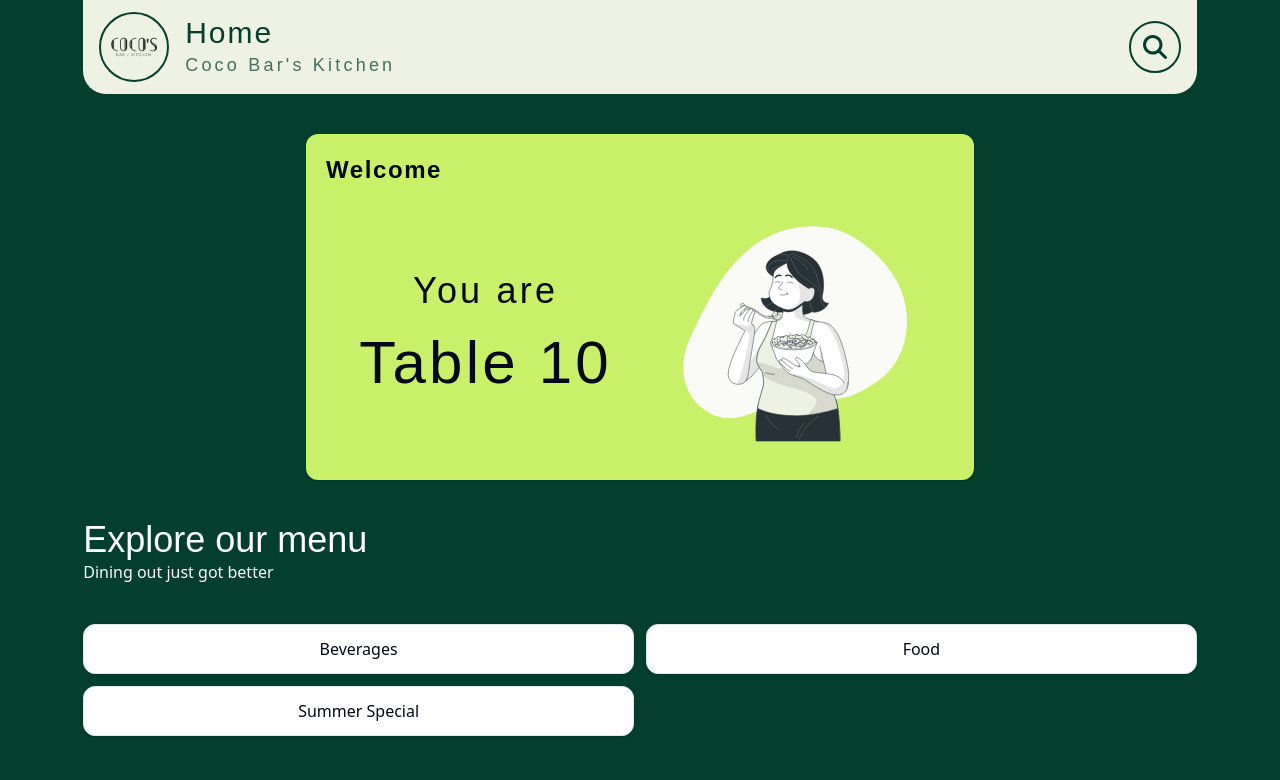
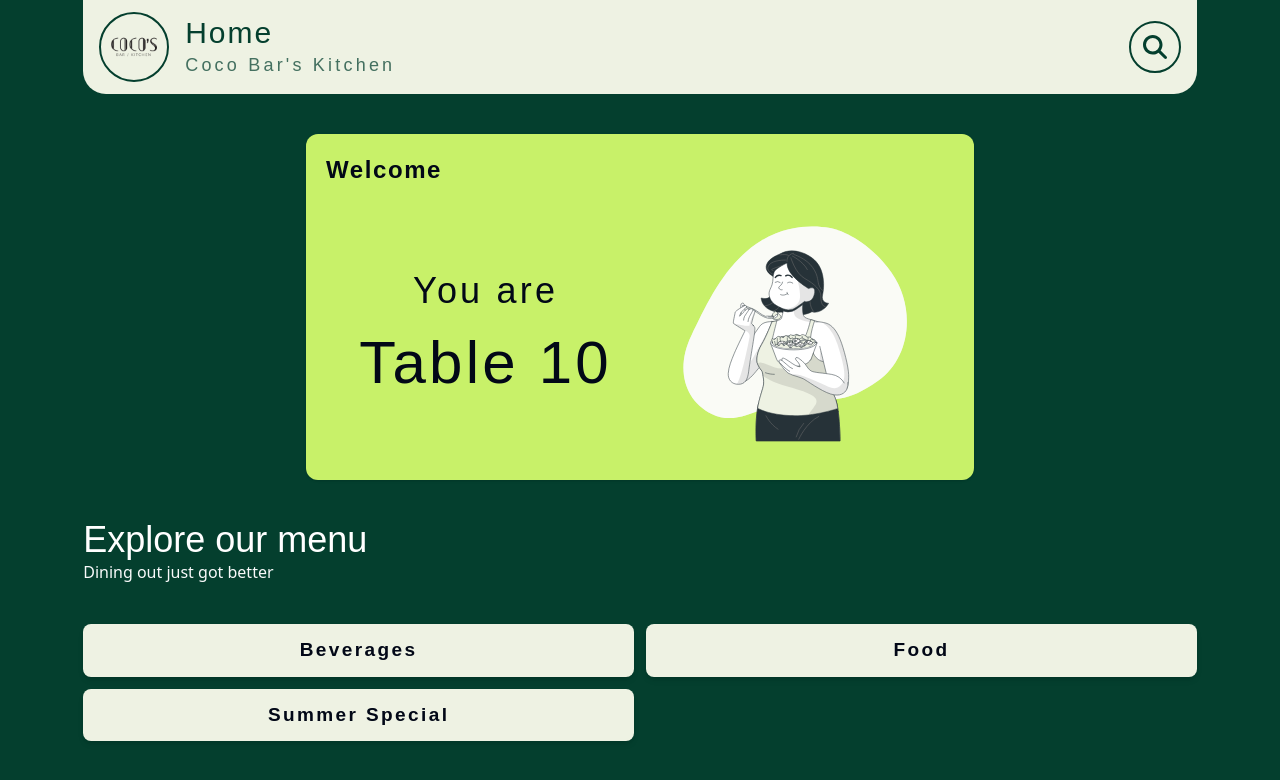
Before and after one commit to Sammy970/menu, a Next.js app: page / in a window 1280 px wide. Shown: the top 780 px of the page. Built offline with nearby package versions, Linux system fonts and the light colour scheme; a web font is replaced by a local one.

Commit message:
Added MenuItemCard

```diff
--- a/app/sections/MenuSection.jsx
+++ b/app/sections/MenuSection.jsx
@@ -1,6 +1,7 @@
 "use client";
 
 import MenuCard, { MenuBackCard } from "@/components/MenuCard";
+import MenuItemCard from "@/components/MenuItemCard";
 import { itemMenu } from "@/constants";
 import React, { useState } from "react";
 
@@ -40,9 +41,9 @@ const MenuSection = () => {
           )}
         </div>
 
-        <div className="grid grid-cols-2 max-sm:grid-cols-1 gap-3 mt-4 mb-10">
+        <div className="grid grid-cols-2 max-sm:grid-cols-1 gap-3 mt-4">
           {selectedData.map((item) => {
-            console.log(item);
+            // console.log(item);
 
             if (!item.name) {
               return (
@@ -54,9 +55,10 @@ const MenuSection = () => {
               );
             }
           })}
+        </div>
 
         {currentCategory && (
-            <div className="grid grid-cols-4 gap-3 mt-4">
+          <div className="grid grid-cols-2 max-sm:grid-cols-1 gap-3 mt-4 mb-6">
             {selectedData.map((item) => {
               if (currentCategory in item && item.name) {
                 return item[currentCategory].map((subItem) => (
@@ -68,11 +70,12 @@ const MenuSection = () => {
                 ));
               } else if (item.name) {
                 return (
-                    <React.Fragment key={item.name}>
-                      <p>{item.name}</p>
-                      <p>{item.price}</p>
-                      <p>{item.desc}</p>
-                    </React.Fragment>
+                  <MenuItemCard
+                    key={item.name}
+                    name={item.name}
+                    price={item.price}
+                    desc={item.desc}
+                  />
                 );
               }
               // return null;
@@ -80,7 +83,6 @@ const MenuSection = () => {
           </div>
         )}
       </div>
-      </div>
     </>
   );
 };
--- a/components/MenuCard.jsx
+++ b/components/MenuCard.jsx
@@ -25,9 +25,13 @@ const MenuCard = ({ category, setCategorySelected }) => {
   };
 
   return (
-    <Card id={category} onClick={cardClickHanlder} className="cursor-pointer">
+    <Card
+      id={category}
+      onClick={cardClickHanlder}
+      className="cursor-pointer rounded-lg ring-0 border-0 shadow-md bg-[#EEF2E3] hover:bg-[#C8F169]"
+    >
       <CardContent className="p-3">
-        <p className="flex flex-1 justify-center items-center w-full h-full">
+        <p className="flex flex-1 justify-center items-center w-full h-full font-hind leading-normal text-[19px] tracking-[0.15rem] font-semibold">
           {category}
         </p>
       </CardContent>
--- /dev/null
+++ b/components/MenuItemCard.jsx
@@ -0,0 +1,28 @@
+import {
+  Card,
+  CardContent,
+  CardDescription,
+  CardFooter,
+  CardHeader,
+  CardTitle,
+} from "@/components/ui/card";
+
+const MenuItemCard = ({ name, price, desc }) => {
+  return (
+    <Card className="cursor-pointer rounded-lg ring-0 border-0 shadow-md bg-[#EEF2E3]">
+      <CardHeader className="p-4 pb-1">
+        <CardTitle>
+          <p className="font-khand text-xl leading-5 tracking-[0.15rem]">
+            {name}
+          </p>
+        </CardTitle>
+      </CardHeader>
+      <CardContent className="p-4 pt-2 flex flex-1 flex-col gap-3 text-lg max-sm:text-sm font-semibold text-gray-800">
+        <p className="font-hind text-gray-800 tracking-[0.06rem]">{desc}</p>
+        <p>₹ {price}</p>
+      </CardContent>
+    </Card>
+  );
+};
+
+export default MenuItemCard;
--- a/constants/index.js
+++ b/constants/index.js
@@ -9,6 +9,11 @@ export const itemMenu = [
                 name: "Vic's Sour",
                 price: "INR 500",
                 desc: "Whisky - Sakurafresh Amaretto Liquor - Sweet and Sour - Aromatic Bitters XI - Vegan Form",
+              },
+              {
+                name: "Jungle Bird",
+                price: "INR 500",
+                desc: "Light Rum, Dark Rum, Campari, Pineapple Juice, Lime Juice, Simple Syrup, Angostura Bitters XI - Vegan Form",
               },
 
               // Add more cocktails here
```
Also changed, not shown: public/Assets/beverages.svg (added). Lines whose indentation alone changed are shown as unchanged.
